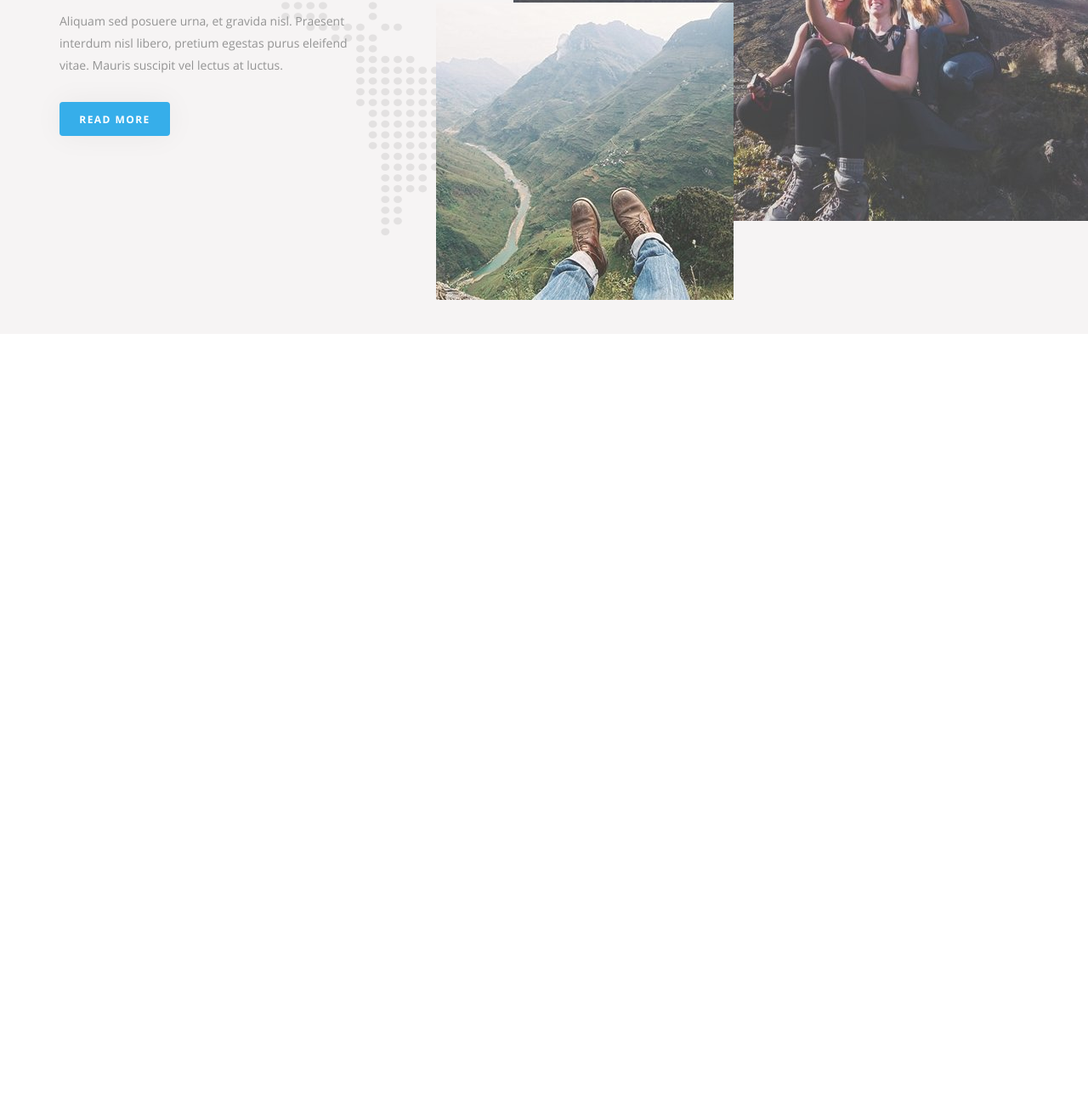
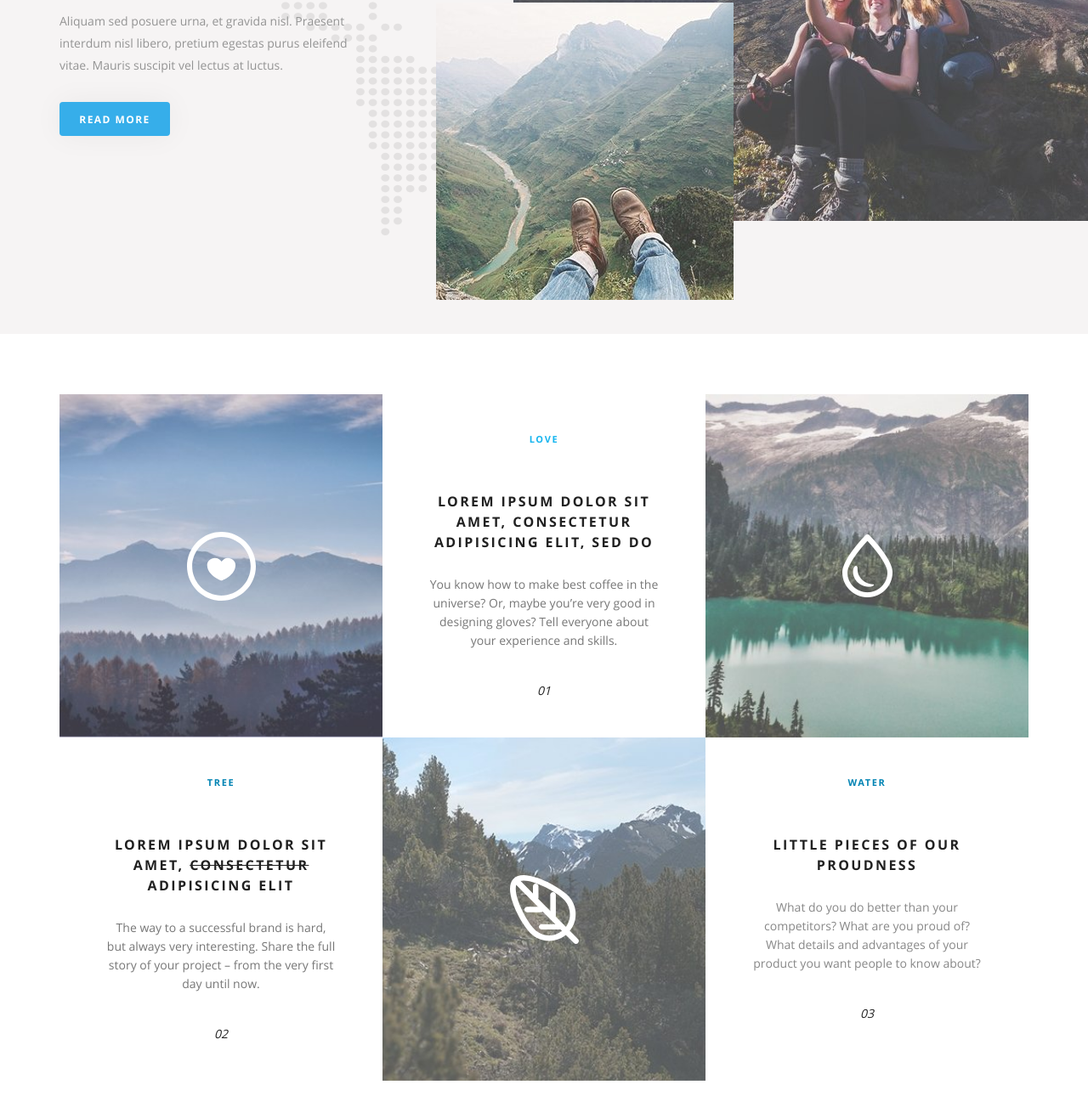
Before and after one commit to BudnikOleksii/Mountains, a website: page src/index.html in a window 1280 px wide. Shown: the part 972-2282 px from the top of the page at 85% size. Before the commit the page ends 1365 px from the top, so only its background shows below. Drawn offline with Linux system fonts and the light colour scheme.

Commit message:
added our journal section

```diff
--- a/src/index.html
+++ b/src/index.html
@@ -58,6 +58,51 @@
             </div>
         </section>
 
+        <!-- Section our journal -->
+        <section class="journal">
+            <div class="container">
+                <div class="row">
+                    <div class="journal__img journal__img_1">
+                        <svg width="61.38" height="61.38" viewBox="0 0 61.38 61.38">
+                            <path class="st0" d="M30.69,4.63C16.32,4.63 4.63,16.32 4.63,30.69C4.63,45.06 16.32,56.75 30.69,56.75C45.06,56.75 56.75,45.06 56.75,30.69C56.75,16.32 45.06,4.63 30.69,4.63M30.69,61.38C13.76,61.38 0,47.61 0,30.69C0,13.76 13.76,0 30.69,0C47.61,0 61.38,13.76 61.38,30.69C61.38,47.61 47.61,61.38 30.69,61.38"/>
+                            <path class="st0" d="M30.67,43.49C30.53,43.49 30.39,43.46 30.26,43.41C29.76,43.23 17.96,38.65 17.96,29.55C17.96,26.06 21.08,23.22 24.91,23.22C27.27,23.22 29.53,24.84 30.8,26.53C32.04,24.84 33.99,23.22 36.34,23.22C40.14,23.22 43.23,26.04 43.23,29.5C43.23,38.77 31.56,43.23 31.06,43.41C30.94,43.46 30.8,43.49 30.67,43.49"/>
+                        </svg>
+                    </div>
+                    <div class="journal__item">
+                        <div class="journal__name journal__name--1">LOVE</div>
+                        <h2 class="journal__header">Lorem ipsum dolor sit amet, consectetur adipisicing elit, sed do</h2>
+                        <p class="journal__descr">You know how to make best coffee in the universe? Or, maybe you’re very good in designing gloves? Tell everyone about your experience and skills.</p>
+                        <div class="journal__number">01</div>
+                    </div>
+                    <div class="journal__img journal__img_2">
+                        <img src="icons/journal/blob.png" alt="blob">
+                    </div>
+                    <div class="journal__item">
+                        <div class="journal__name">tree</div>
+                        <h2 class="journal__header journal__header--2">Lorem ipsum dolor sit amet, <s>consectetur</s> adipisicing elit</h2>
+                        <p class="journal__descr">The way to a successful brand is hard, but always very interesting. Share the full story of your project – from the very first day until now.</p>
+                        <div class="journal__number">02</div>
+                    </div>
+                    <div class="journal__img journal__img_3">
+                        <svg width="51.94" height="51.89" viewBox="0 0 51.94 51.89">
+                            <path class="st0" d="M45.23,29.66C45.23,25.41 43.59,21.42 40.62,18.42C35.06,12.8 19.27,4.2 10.32,4.2C8.21,4.2 6.66,4.67 5.74,5.61C4.8,6.55 4.33,8.11 4.33,10.26C4.33,19.32 12.86,35.27 18.43,40.89C21.39,43.89 25.33,45.53 29.52,45.53C33.71,45.54 37.66,43.89 40.62,40.89C43.59,37.89 45.23,33.9 45.23,29.66M0,10.32C0,7.01 0.89,4.43 2.66,2.67C4.43,0.89 7,0 10.32,0C20.78,0 37.52,9.18 43.7,15.37C47.48,19.16 49.57,24.2 49.57,29.55C49.57,34.9 47.49,39.93 43.7,43.72C39.92,47.51 34.88,49.6 29.52,49.6C24.17,49.6 19.13,47.51 15.34,43.72C9.16,37.53 0,20.78 0,10.32"/>
+                            <path class="st0" d="M3.1,4.78C3.1,4.23 3.31,3.67 3.74,3.24C4.59,2.4 5.96,2.41 6.81,3.26L51.31,48.2C52.15,49.05 52.14,50.42 51.29,51.27C50.44,52.11 49.07,52.1 48.22,51.25L3.72,6.31C3.3,5.89 3.1,5.34 3.1,4.78"/>
+                            <path class="st0" d="M30.38,30.28L30.38,14.93C30.38,13.73 31.32,12.75 32.48,12.75C33.64,12.75 34.58,13.73 34.58,14.93L34.58,30.28C34.58,31.49 33.64,32.46 32.48,32.46C31.32,32.46 30.38,31.49 30.38,30.28"/>
+                            <path class="st0" d="M10.81,25.96C10.81,24.82 11.84,23.9 13.1,23.9L23.43,23.9C24.7,23.9 25.72,24.82 25.72,25.96C25.72,27.11 24.7,28.03 23.43,28.03L13.1,28.03C11.84,28.03 10.81,27.11 10.81,25.96"/>
+                            <path class="st0" d="M17.32,17.03L17.32,8.66C17.32,7.43 18.25,6.43 19.4,6.43C20.54,6.43 21.47,7.43 21.47,8.66L21.47,17.03C21.47,18.26 20.54,19.26 19.4,19.26C18.25,19.26 17.32,18.26 17.32,17.03"/>
+                            <path class="st0" d="M21.75,38.98C21.75,37.86 22.73,36.96 23.96,36.96L38.97,36.96C40.19,36.96 41.18,37.86 41.18,38.98C41.18,40.1 40.19,41 38.97,41L23.96,41C22.73,41 21.75,40.1 21.75,38.98"/>
+                        </svg>
+                    </div>
+                    <div class="journal__item">
+                        <div class="journal__name">WATER</div>
+                        <h2 class="journal__header">LITTLE PIECES OF OUR PROUDNESS</h2>
+                        <p class="journal__descr journal__descr--3">What do you do better than your competitors? What are you proud of? What details and advantages of your product you want people to know about?</p>
+                        <div class="journal__number">03</div>
+                    </div>
+                </div>
+            </div>
+        </section>
+
         <!-- <script src="js/script.js"></script> -->
     </body>
 </html>
--- a/src/sass/base/_variables.scss
+++ b/src/sass/base/_variables.scss
@@ -12,6 +12,7 @@ $color-blue-6: #56c7ff;
 $color-headers: #2c2e37;
 $color-text-1: #949494;
 $color-text-2: #777777;
+$color-text-3: #888888;
 
 $color-grey-light-1: #9daeb6;
 $color-grey-light-2: #95a5ad;
--- a/src/sass/blocks/_header.scss
+++ b/src/sass/blocks/_header.scss
@@ -36,7 +36,7 @@
 
 .nav {
     background-color: rgba($color-white, .23);
-    position: fixed;
+    // position: fixed;
     top: 0;
     width: 100%;
     z-index: 100;
--- /dev/null
+++ b/src/sass/blocks/_journal.scss
@@ -0,0 +1,82 @@
+.journal {
+    padding: 71px 0 90px 0;
+
+    &__img {
+        flex: 0 0 33.333333%;
+        display: flex;
+        justify-content: center;
+        align-items: center;
+
+        &_1 {
+            background: url(../img/journal/journal_1.jpg) center center/cover no-repeat;
+        }
+
+        &_2 {
+            background: url(../img/journal/journal_2.jpg) center center/cover no-repeat;
+        }
+
+        &_3 {
+            background: url(../img/journal/journal_3.jpg) center center/cover no-repeat;
+        }
+
+        svg {
+            height: 81px;
+            width: 81px;
+            fill: $color-white;
+        }
+    }
+
+    &__item {
+        flex: 0 0 33.333333%;
+        padding: 47px 54px;
+        text-align: center;
+    }
+
+    &__name {
+        font-size: 11px;
+        line-height: 12px;
+        font-weight: 700;
+        text-transform: uppercase;
+        letter-spacing: 0.15em;
+        color: $color-blue-1;
+
+        &--1 {
+            color: $color-blue-2;
+        }
+    }
+
+    &__header {
+        margin-top: 55px;
+        margin-bottom: 27px;
+        font-size: 16px;
+        line-height: 24px;
+        font-weight: 700;
+        text-transform: uppercase;
+        letter-spacing: 0.15em;
+        color: $color-grey-dark-1;
+
+        &--2 {
+            color: $color-grey-dark-2;
+        }
+    }
+
+    &__descr {
+        margin-bottom: 39px;
+        font-size: 14px;
+        line-height: 22px;
+        font-weight: 400;
+        color: $color-text-2;
+
+        &--3 {
+            color: $color-text-3;
+        }
+    }
+
+    &__number {
+        font-style: italic;
+        font-size: 14px;
+        line-height: 17px;
+        font-weight: 400;
+        color: $color-grey-dark-1;
+    }
+}
--- a/src/sass/style.scss
+++ b/src/sass/style.scss
@@ -7,3 +7,4 @@
 @import './blocks/buttons';
 @import './blocks/header';
 @import './blocks/about-us';
+@import './blocks/journal';
```
Also changed, not shown: src/css/style.min.css, src/icons/journal/blob.png (added).
